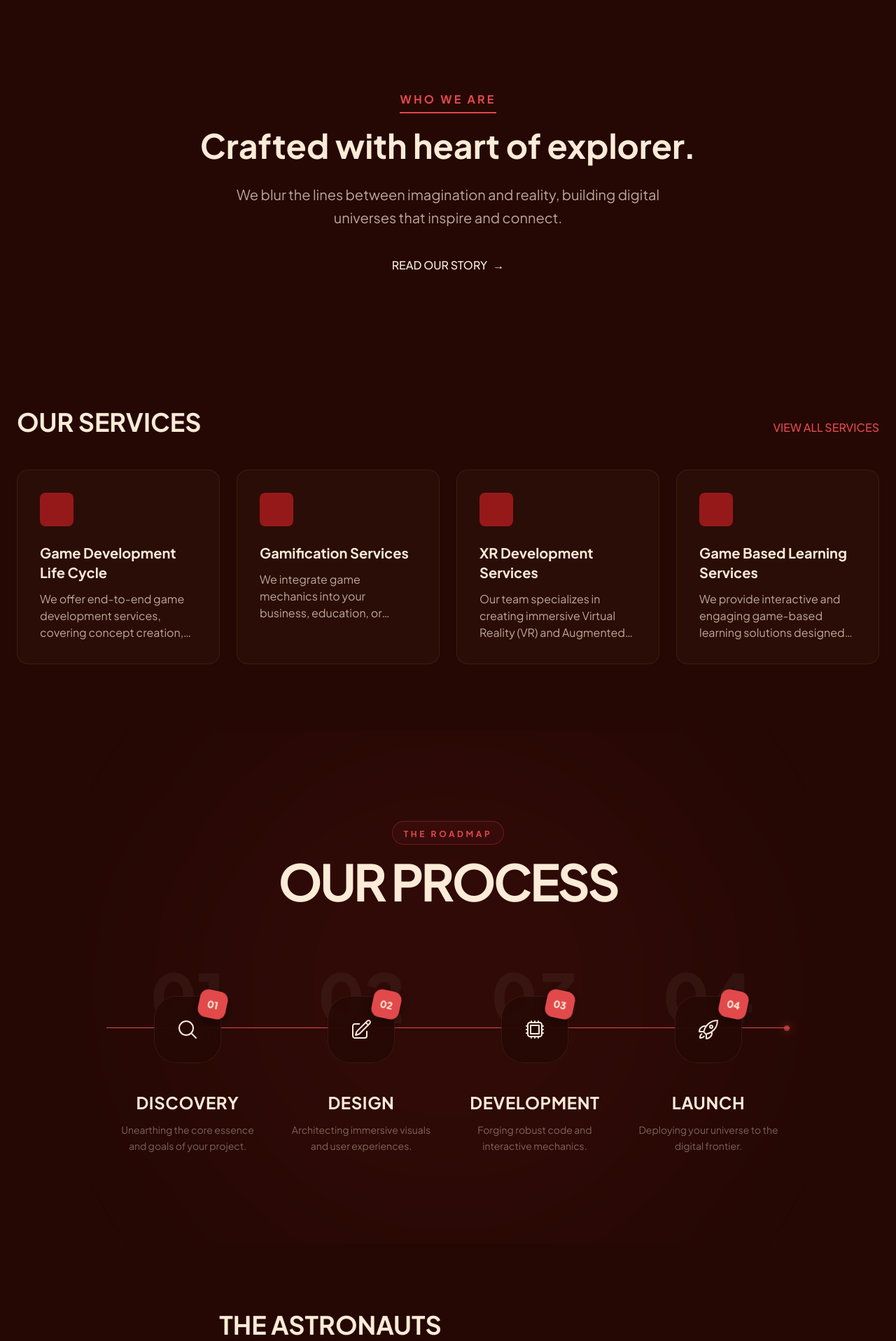
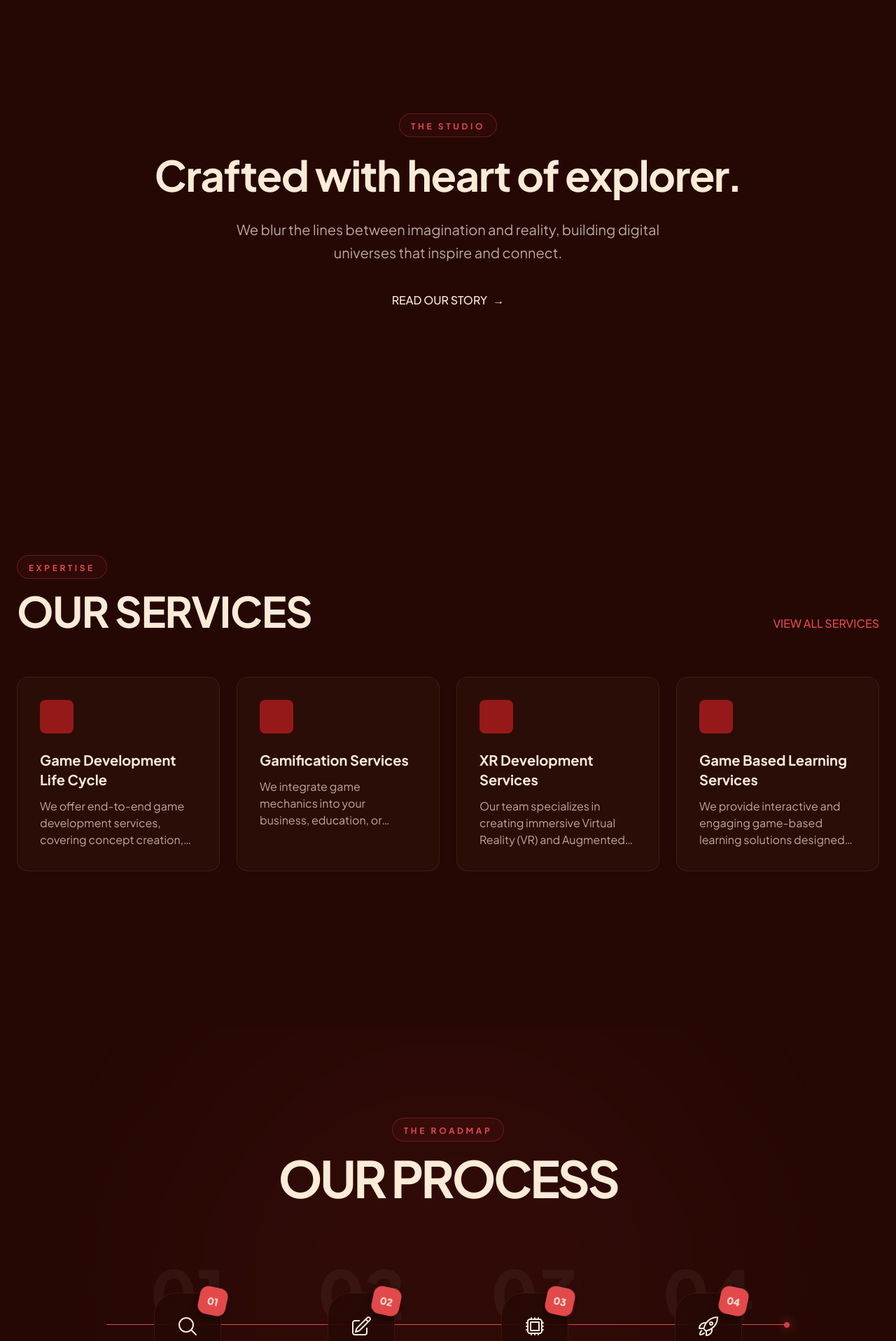
Before and after one commit to alizul01/ariverse-studio, a Next.js app: page / in a window 1280 px wide. Shown: the part 880-2796 px from the top of the page at 70% size. Built offline with nearby package versions, Linux system fonts and the light colour scheme.

Commit message:
feat: add initial homepage with hero carousel, about highlight, services overview, and working process sections.

```diff
--- a/app/page.tsx
+++ b/app/page.tsx
@@ -48,13 +48,13 @@ export default function Home() {
       </FadeIn>
 
       {/* 2. About Highlight */}
-      <section className="max-w-4xl mx-auto px-4 md:px-6 text-center py-24 relative">
+      <section className="max-w-4xl mx-auto px-4 md:px-6 text-center py-32 relative">
         <FadeIn direction="up">
-          <div className="inline-block mb-6">
-            <span className="text-[#E2494B] font-bold tracking-[0.2em] text-sm md:text-base border-b-2 border-[#E2494B] pb-2 uppercase">Who We Are</span>
+          <div className="inline-block mb-6 px-4 py-1 rounded-full border border-[#E2494B]/30 bg-[#E2494B]/5 backdrop-blur-sm">
+            <span className="text-[#E2494B] text-xs font-bold tracking-[0.3em] uppercase">The Studio</span>
           </div>
 
-          <h2 className="text-3xl md:text-5xl font-bold text-[#FCEBD7] leading-tight mb-6">
+          <h2 className="text-4xl md:text-6xl font-bold text-[#FCEBD7] tracking-tight mb-8">
             Crafted with heart of explorer.
           </h2>
 
@@ -70,10 +70,15 @@ export default function Home() {
       </section>
 
       {/* 3. Our Services (Overview) */}
-      <section className="max-w-[1440px] mx-auto px-4 md:px-6">
-        <FadeIn className="flex justify-between items-end mb-12">
-          <h2 className="text-3xl md:text-4xl font-bold text-[#FCEBD7]">OUR SERVICES</h2>
-          <Link href="/services" className="text-[#E2494B] hover:text-[#FCEBD7] transition-colors font-medium hover-underline-animation">VIEW ALL SERVICES</Link>
+      <section className="max-w-[1440px] mx-auto px-4 md:px-6 py-32">
+        <FadeIn className="flex flex-col md:flex-row justify-between items-center md:items-end mb-16 text-center md:text-left">
+          <div>
+            <div className="inline-block mb-4 px-4 py-1 rounded-full border border-[#E2494B]/30 bg-[#E2494B]/5 backdrop-blur-sm">
+              <span className="text-[#E2494B] text-xs font-bold tracking-[0.3em] uppercase">Expertise</span>
+            </div>
+            <h2 className="text-4xl md:text-6xl font-bold text-[#FCEBD7] tracking-tight uppercase">Our Services</h2>
+          </div>
+          <Link href="/services" className="mt-8 md:mt-0 text-[#E2494B] hover:text-[#FCEBD7] transition-colors font-medium hover-underline-animation">VIEW ALL SERVICES</Link>
         </FadeIn>
         <StaggerContainer className="grid grid-cols-1 md:grid-cols-2 lg:grid-cols-4 gap-6">
           {services.map((service, index) => (
@@ -184,9 +189,12 @@ export default function Home() {
       </section>
 
       {/* 5. Our Teams ("The Astronauts") */}
-      <section className="max-w-[1440px] mx-auto px-4 md:px-6">
-        <FadeIn>
-          <h2 className="text-3xl md:text-4xl font-bold text-[#FCEBD7] mb-12">THE ASTRONAUTS</h2>
+      <section className="max-w-[1440px] mx-auto px-4 md:px-6 py-32">
+        <FadeIn className="text-center md:text-left mb-16">
+          <div className="inline-block mb-4 px-4 py-1 rounded-full border border-[#E2494B]/30 bg-[#E2494B]/5 backdrop-blur-sm">
+            <span className="text-[#E2494B] text-xs font-bold tracking-[0.3em] uppercase">The Crew</span>
+          </div>
+          <h2 className="text-4xl md:text-6xl font-bold text-[#FCEBD7] tracking-tight uppercase">THE ASTRONAUTS</h2>
         </FadeIn>
         <StaggerContainer className="grid grid-cols-2 md:grid-cols-4 gap-8">
           {[1, 2, 3, 4].map((i) => (
```
